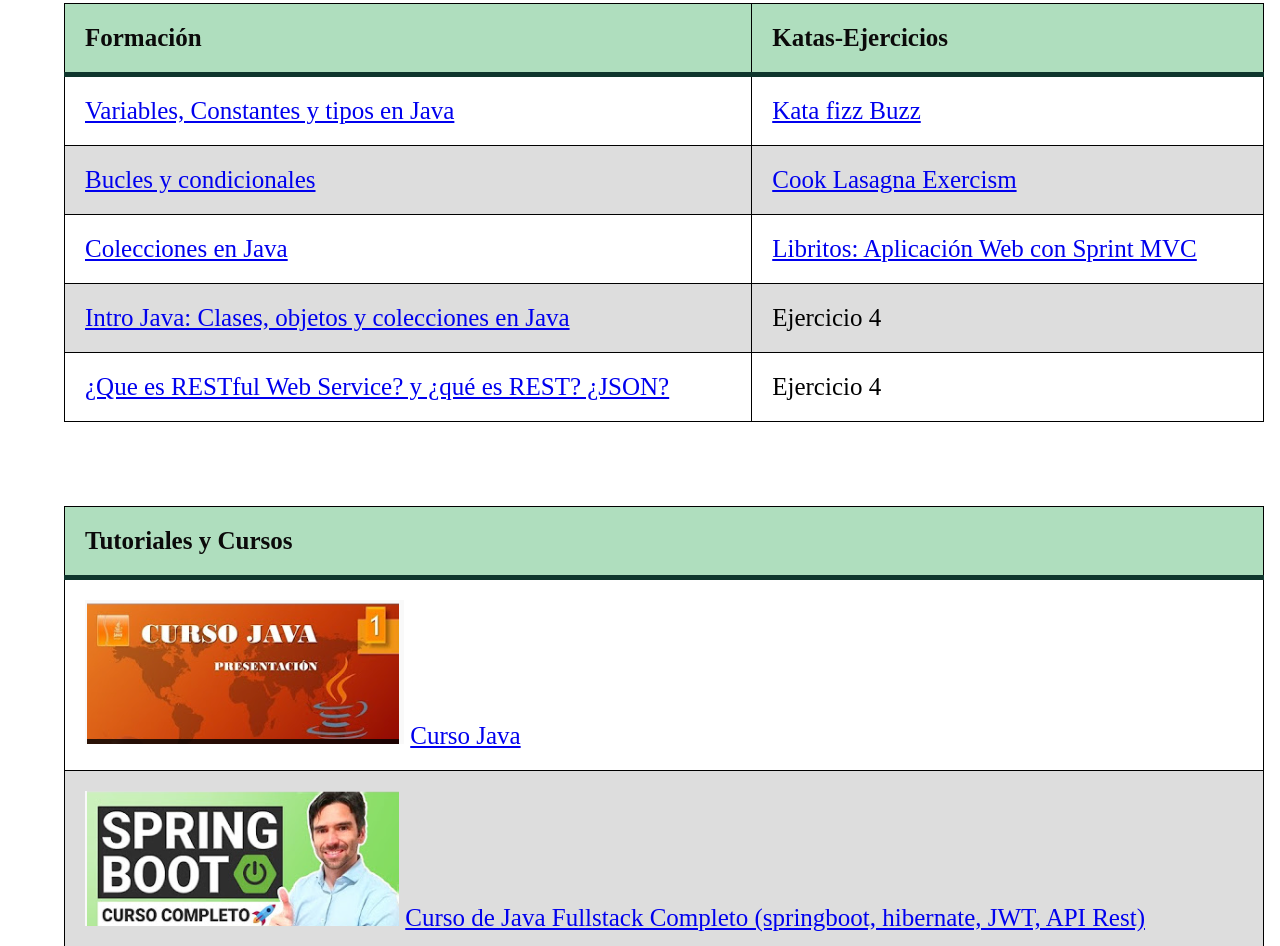
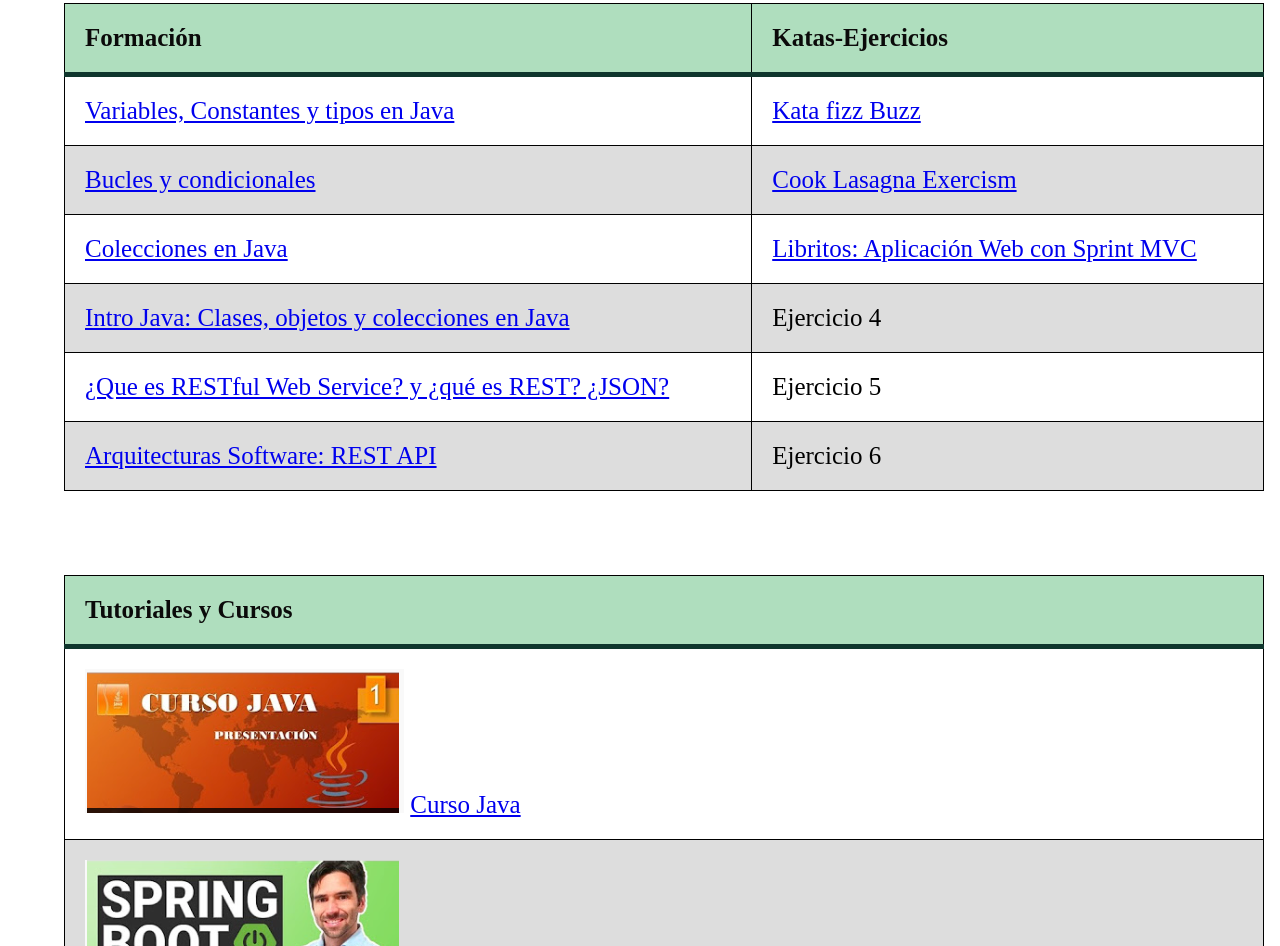
Before and after one commit to Sbarrachina/Bootcamp-Factoria5-Apuntes, a plain HTML site: page VSC_personalweb_sandra/java.html in a window 1280 px wide. Shown: the part 1265-2211 px from the top of the page. Drawn offline with Linux system fonts and the light colour scheme.

Commit message:
add enlace arquitectura

```diff
--- a/VSC_personalweb_sandra/java.html
+++ b/VSC_personalweb_sandra/java.html
@@ -74,12 +74,16 @@
                             target="blank">Kata fizz Buzz</td></a>
                 </tr>
 
+
+                <tr>
                     <td><a href="https://drive.google.com/file/d/1QSdfJUMQ6h0QuZoJXmzJVXNPzTP4mIVT/view?usp=sharing"
                             target="blank"> Bucles y condicionales</td></a>
 
                     <td><a href="https://drive.google.com/file/d/1mDRT4D7ADmBJPZVaV7xrSkWYxvUeBr0s/view?usp=sharing"
                             target="blank">Cook Lasagna Exercism</td></a>
                 </tr>
+
+                <tr>
                     <td><a href="https://drive.google.com/file/d/1i2tWhTungU4TNGXElSQeg4t3zU_WhiR3/view?usp=sharing"
                             target="blank">Colecciones en Java</td></a>
 
@@ -87,22 +91,31 @@
                             target="blank">Libritos: Aplicación Web con Sprint MVC</td> </a>
                 </tr>
 
+                <tr>
                     <td><a href="https://www.canva.com/design/DAEwojfqTOU/t_U0rzn_3fwbG0cwBTNdgg/view?utm_content=DAEwojfqTOU&utm_campaign=designshare&utm_medium=link2&utm_source=sharebutton"
                             target="blank">Intro Java: Clases, objetos y colecciones en Java</td></a>
-
-
                     <td>Ejercicio 4</td>
 
                 </tr>
+                <tr>
 
                     <td><a href="https://drive.google.com/file/d/17F-o9hfaghMuM_c43uSOwQOw6KfOOU_N/view?usp=sharing"
                             target="blank">¿Que es RESTful Web Service? y ¿qué es REST? ¿JSON?</td></a>
 
 
-                <td>Ejercicio 4</td>
+                    <td>Ejercicio 5</td>
+
+                </tr>
+
+                <tr>
+
+                    <td><a href="https://docs.google.com/presentation/d/1O-xviSiD_MByhUHXDF-tdnplrhg4MzSYL5N3xyjdT74/edit#slide=id.p"
+                            target="blank">Arquitecturas Software: REST API</td></a>
 
 
+                    <td>Ejercicio 6</td>
 
+                </tr>
 
             </table>
 
```
Lines whose indentation alone changed are shown as unchanged.
